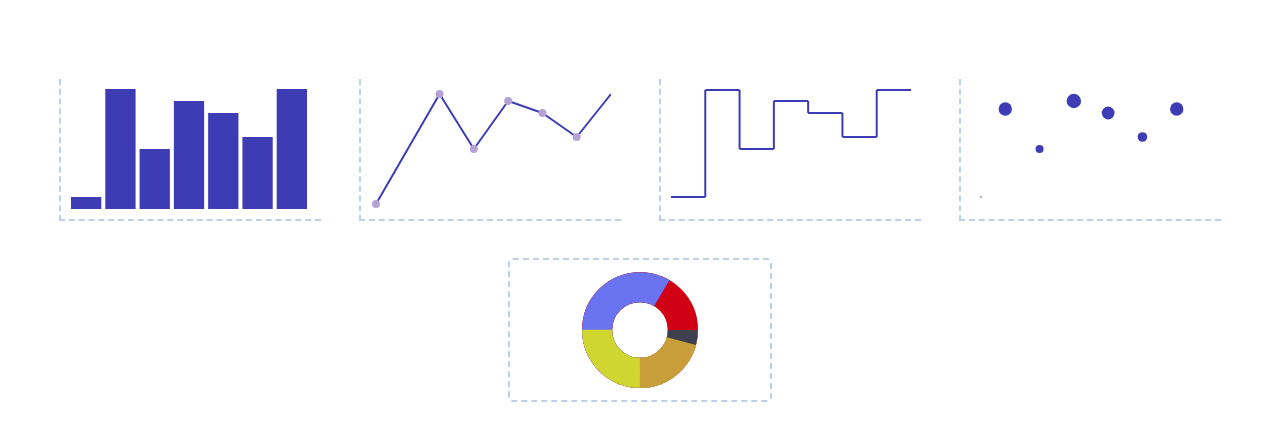
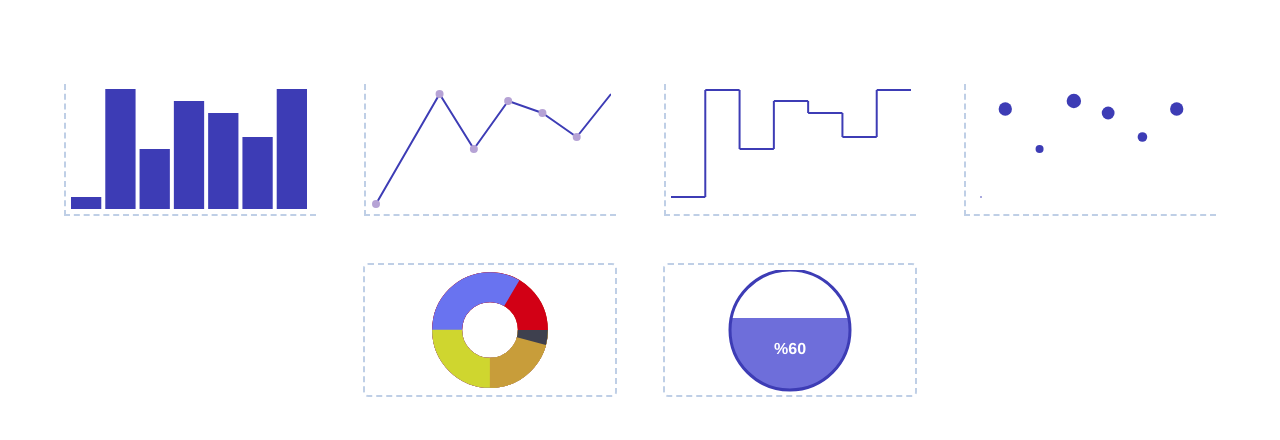
Before and after one commit to ahmetilhn/vue3-svg-charts, a Vue app: page / in a window 1280 px wide. Shown: the top 440 px of the page. Built offline with nearby package versions, Linux system fonts and the light colour scheme.

Commit message:
water progress card created

```diff
--- a/src/App.vue
+++ b/src/App.vue
@@ -25,6 +25,11 @@
       chartHeight="120"
       chartWidth="240"
     />
+    <water-progress-chart
+      :chartData="exampleChartData['water-progress-chart-data']"
+      chartHeight="120"
+      chartWidth="240"
+    />
   </div>
 </template>
 
@@ -34,6 +39,7 @@ import DottedLineChart from "@/components/charts/DottedLineChart.vue";
 import SteppedLineChart from "@/components/charts/SteppedLineChart.vue";
 import BubbleChart from "@/components/charts/BubbleChart.vue";
 import RadialChart from "@/components/charts/RadialChart.vue";
+import WaterProgressChart from "@/components/charts/WaterProgressChart.vue";
 import exampleChartData from "@/data/chart-example-data.json";
 import "@/assets/sass/theme.scss";
 import { defineComponent } from "vue";
@@ -45,6 +51,7 @@ export default defineComponent({
     DottedLineChart,
     BubbleChart,
     RadialChart,
+    WaterProgressChart,
   },
   data() {
     return {
--- a/src/assets/sass/_classes.scss
+++ b/src/assets/sass/_classes.scss
@@ -8,5 +8,5 @@
 .chart {
   width: 100%;
   height: 100%;
-  padding: 10px;
+  padding: 5px;
 }
--- /dev/null
+++ b/src/components/charts/WaterProgressChart.vue
@@ -0,0 +1,122 @@
+<template>
+  <chart-layout
+    :chart-height="chartHeight"
+    :chart-width="chartWidth"
+    :tooltip="tooltip"
+    :is-error="!chartIsReady"
+  >
+    <template v-slot:chart>
+      <div class="water-progress-chart chart bordered">
+        <svg :width="Number(chartWidth) + 5" :height="Number(chartHeight) + 10">
+          <defs>
+            <clipPath id="waterMask">
+              <rect
+                :x="Number(chartWidth) / 4"
+                :y="svg.rect.y"
+                :width="Number(chartWidth) / 2"
+                :height="Number(chartHeight)"
+                style="fill: red"
+              />
+            </clipPath>
+          </defs>
+          <circle
+            :cx="Number(chartWidth) / 2"
+            :cy="Number(chartHeight) / 2"
+            :r="Number(chartHeight) / 2"
+            clip-path="url('#waterMask')"
+            class="water"
+          />
+          <text
+            :x="Number(chartWidth) / 2 - 16"
+            :y="Number(chartHeight) - (chartData.value * 120) / 100 / 2"
+            style="fill: white;font-weight: bold"
+          >
+            %{{ chartData.value }}
+          </text>
+          <circle
+            :cx="Number(chartWidth) / 2"
+            :cy="Number(chartHeight) / 2"
+            :r="Number(chartHeight) / 2"
+            class="water-cup"
+          />
+        </svg>
+      </div>
+    </template>
+  </chart-layout>
+</template>
+<script lang="ts">
+import { defineComponent, PropType } from "vue";
+import { ratioToRadialDash } from "@/utils/chart-algorithm";
+import ChartLayout from "@/layouts/ChartLayout.vue";
+import chartMixin from "@/mixins/chart.mixin";
+import { CircleType, PathType, RectType } from "@/types/SvgTypes";
+import { WaterProgressChartType } from "@/types/ChartTypes";
+export default defineComponent({
+  components: { ChartLayout },
+  name: "WaterProgressChart",
+  props: {
+    chartData: {
+      type: Object as PropType<WaterProgressChartType>,
+      required: true,
+    },
+    chartHeight: {
+      type: String || Number,
+      required: false,
+      default: 200,
+    },
+    chartWidth: {
+      type: String || Number,
+      required: false,
+      default: 350,
+    },
+  },
+  data() {
+    return {
+      per: 0,
+      svg: {
+        rect: {
+          y: Number(this.chartHeight) / 2,
+        } as RectType,
+        circle: {} as CircleType,
+      },
+      chartIsReady: false, //bind to res,
+    };
+  },
+  mixins: [chartMixin],
+  computed: {
+    getParsedChartData(): WaterProgressChartType {
+      return JSON.parse(JSON.stringify(this.chartData));
+    },
+  },
+  methods: {
+    setRect() {
+      const height = Number(this.chartHeight);
+      this.svg.rect.y = height - (this.chartData.value * 120) / 100;
+    },
+    initSVG() {
+      this.chartIsReady = true;
+      this.setRect();
+    },
+  },
+  mounted() {
+    this.initSVG();
+  },
+});
+</script>
+<style lang="scss" scoped>
+.water-progress-chart {
+  border: 2px dashed $gray-one;
+  border-radius: 5px;
+  svg {
+    .water {
+      fill: $primary-color-light;
+    }
+
+    .water-cup {
+      stroke-width: 3;
+      fill: transparent;
+      stroke: $primary-color;
+    }
+  }
+}
+</style>
--- a/src/data/chart-example-data.json
+++ b/src/data/chart-example-data.json
@@ -118,5 +118,8 @@
       "value": 100,
       "label": "100"
     }
-  ]
+  ],
+  "water-progress-chart-data": {
+    "value": 60
+  }
 }
--- a/src/types/ChartTypes.ts
+++ b/src/types/ChartTypes.ts
@@ -4,8 +4,14 @@ type BaseChartType = {
   value: number;
 };
 export type ColumnChartType = BaseChartType;
+
 export type LineChartType = BaseChartType;
 
 export type BubbleChartType = BaseChartType;
 
 export type RadialChartType = BaseChartType;
+
+export type WaterProgressChartType = {
+  color?: string;
+  value: number;
+};
```
